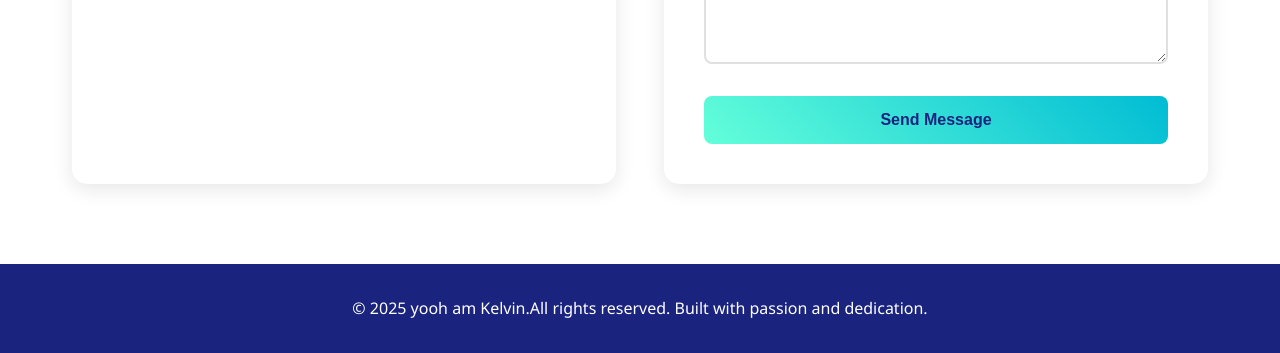
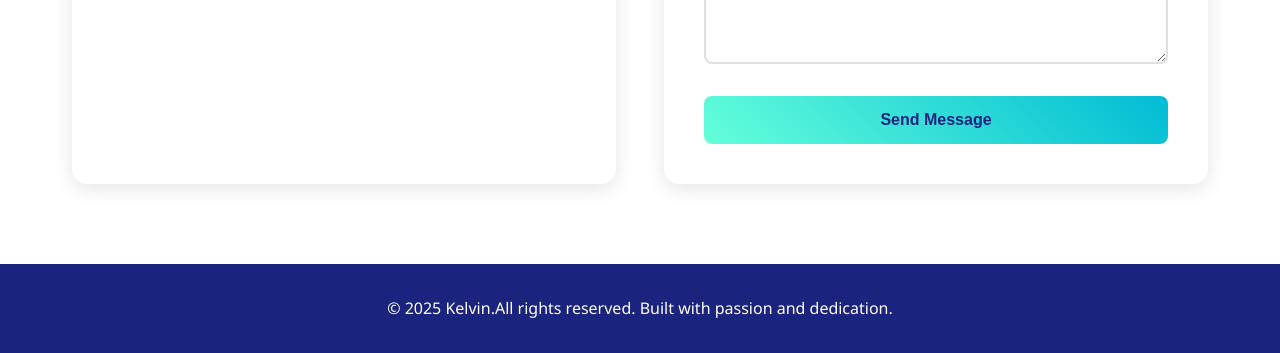
Before and after one commit to kellvin-commits/Portfolio, a plain HTML site: page index.html in a window 1280 px wide. Shown: the part 5088-5441 px from the top of the page. Drawn offline with Linux system fonts and the light colour scheme.

Commit message:
retrieving the name

```diff
--- a/index.html
+++ b/index.html
@@ -355,7 +355,7 @@
 
     <!-- Footer -->
     <footer>
-        <p>&copy; 2025 yooh am Kelvin.All rights reserved. Built with passion and dedication.</p>
+        <p>&copy; 2025 Kelvin.All rights reserved. Built with passion and dedication.</p>
     </footer>
     <script src="script.js"></script>
 
```
